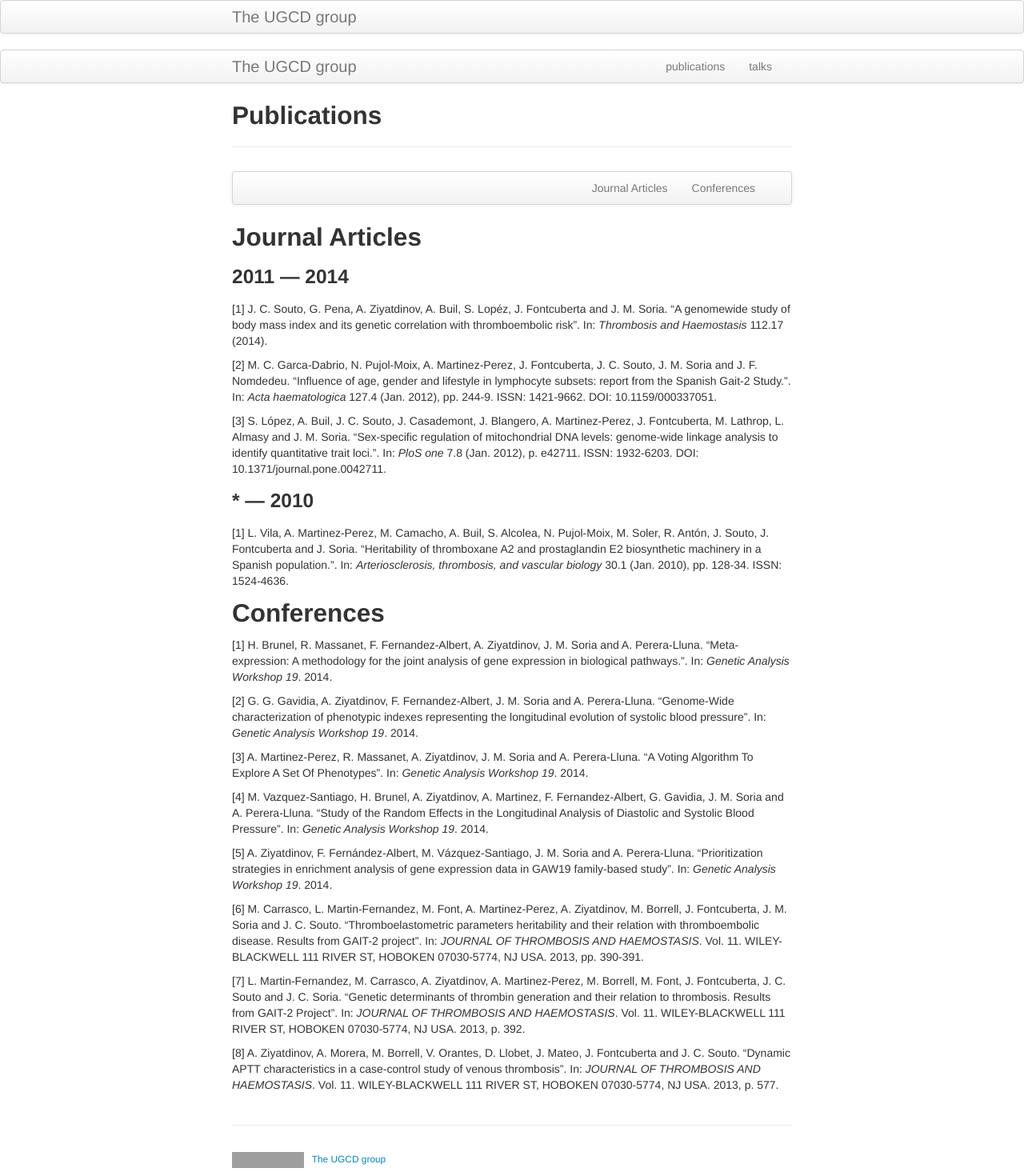
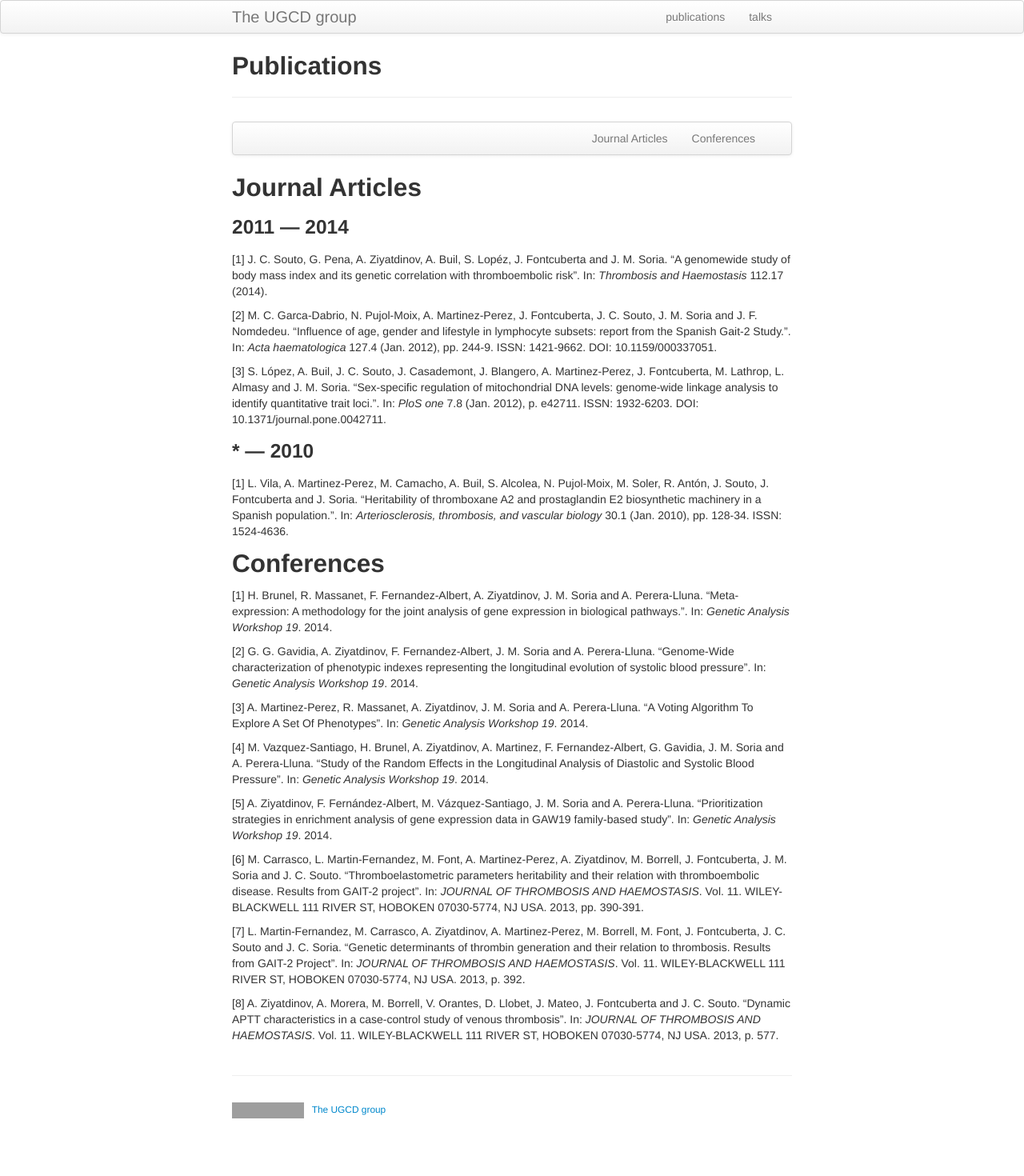
Before and after one commit to ugcd/ugcd.github.io, a Jekyll site: the page built from pages/pubs.md, in a window 1280 px wide. Shown: the whole page at 80% size. Built offline with Jekyll 4.4.1, drawn with Linux system fonts in a browser that asks for light colours; after the commit the page ends 1408 px from its top, so only the background shows below that; grey boxes are pictures that could not be loaded.

Commit message:
fix template default.html

```diff
--- a/_includes/themes/twitter/default.html
+++ b/_includes/themes/twitter/default.html
@@ -28,14 +28,6 @@
   </head>
 
   <body>
-    <div class="navbar">
-      <div class="navbar-inner">
-        <div class="container-narrow">
-          <a class="brand" href="{{ HOME_PATH }}">{{ site.title }}</a>
-        </div>
-      </div>
-    </div>
-
 
     <div class="navbar">
       <div class="navbar-inner">
```
